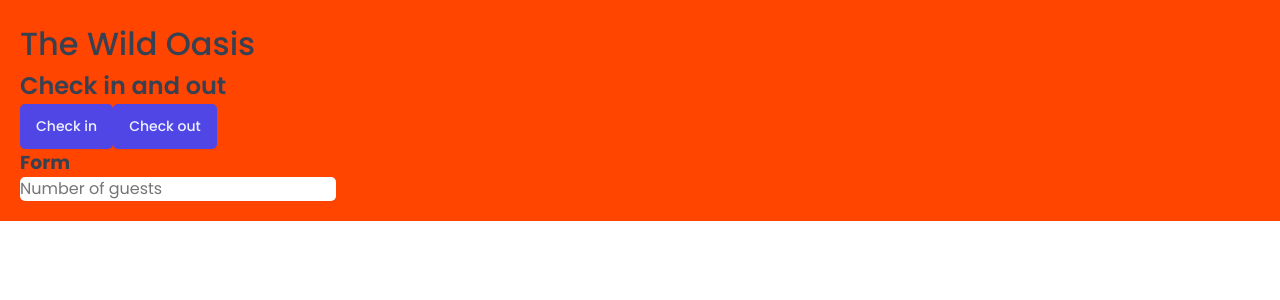
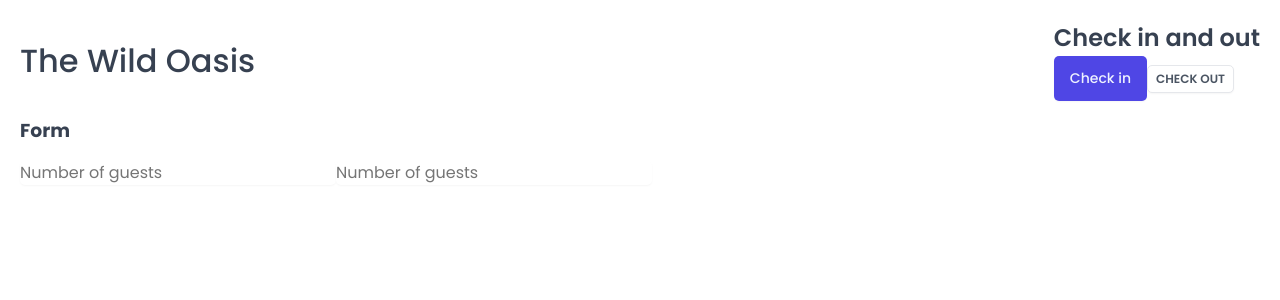
Before and after one commit to elenaharan/the-wild-oasis, a React (Vite) app: page / in a window 1280 px wide. Shown: the top 300 px of the page. Built offline with nearby package versions, Linux system fonts and the light colour scheme; a web font is replaced by a local one.

Commit message:
Create reusable component using styled components

```diff
--- a/src/App.jsx
+++ b/src/App.jsx
@@ -3,9 +3,9 @@
 import Button from "./ui/Button";
 import Input from "./ui/Input";
 import Heading from "./ui/Heading";
+import Row from "./ui/Row";
 
 const StyledApp = styled.div`
-  background-color: orangered;
   padding: 20px;
 `;
 
@@ -14,15 +14,35 @@
     <>
       <GlobalStyles />
       <StyledApp>
+        <Row>
+          <Row type="horizontal">
             <Heading as="h1">The Wild Oasis</Heading>
+            <div>
               <Heading as="h2">Check in and out</Heading>
               <Button onClick={() => alert("Check in")}>Check in</Button>
-        <Button onClick={() => alert("Check out")}>Check out</Button>
+              <Button
+                variation="secondary"
+                size="small"
+                onClick={() => alert("Check out")}
+              >
+                Check out
+              </Button>
+            </div>
+          </Row>
+          <Row>
             <Heading as="h3">Form</Heading>
+            <form>
               <Input
                 type="number"
                 placeholder="Number of guests"
               />
+              <Input
+                type="number"
+                placeholder="Number of guests"
+              />
+            </form>
+          </Row>
+        </Row>
       </StyledApp>
     </>
   );
--- a/src/ui/Button.jsx
+++ b/src/ui/Button.jsx
@@ -49,19 +49,17 @@
 };
 
 const Button = styled.button`
-  font-size: 1.4rem;
-  padding: 1.2rem 1.6rem;
-  font-weight: 500;
   border: none;
   border-radius: var(--border-radius-sm);
-  background-color: var(--color-brand-600);
-  color: var(--color-brand-50);
   box-shadow: var(--shadow-sm);
-  cursor: pointer;
 
-  &:hover {
-    background-color: var(--color-brand-700);
-  }
+  ${(props) => sizes[props.size]}
+  ${(props) => variations[props.variation]}
 `;
 
+Button.defaultProps = {
+  variation: "primary",
+  size: "medium",
+};
+
 export default Button;
--- /dev/null
+++ b/src/ui/Row.jsx
@@ -0,0 +1,24 @@
+import styled, { css } from "styled-components";
+
+const Row = styled.div`
+  display: flex;
+
+  ${(props) =>
+    props.type === "horizontal" &&
+    css`
+      justify-content: space-between;
+      align-items: center;
+    `}
+  ${(props) =>
+    props.type === "vertical" &&
+    css`
+      flex-direction: column;
+      gap: 1.6rem;
+    `}
+`;
+
+Row.defaultProps = {
+  type: "vertical",
+};
+
+export default Row;
```
Lines whose indentation alone changed are shown as unchanged.
